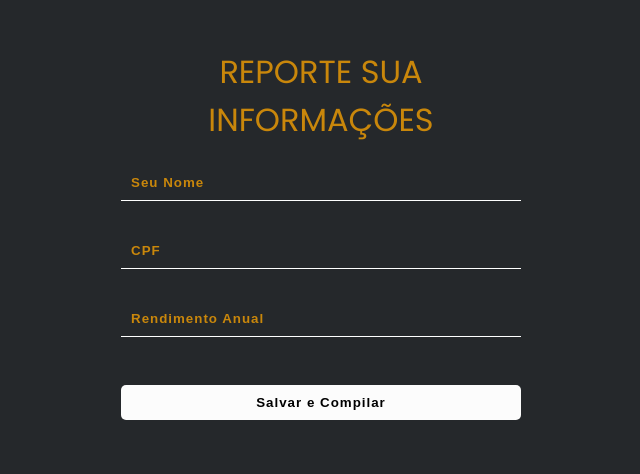
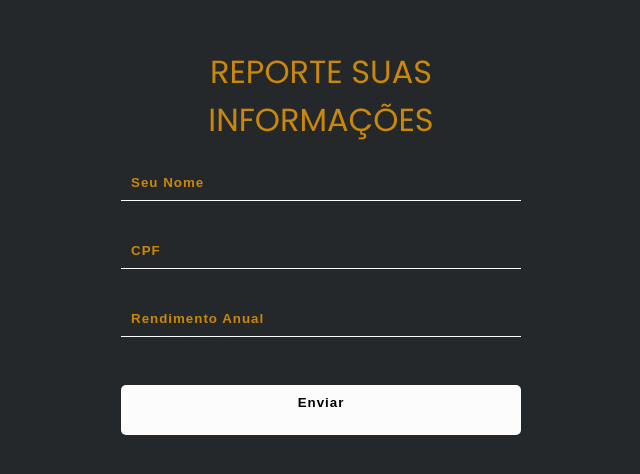
Before and after one commit to kenuykaio/QTS, a plain HTML site: page aula1303/index.html in a window 1280 px wide. Shown: the part 132-606 px from the top of the page, without its empty margins (319-959 px from the left). Drawn offline with Linux system fonts and the light colour scheme.

Commit message:
Update index.html

```diff
--- a/aula1303/index.html
+++ b/aula1303/index.html
@@ -16,12 +16,13 @@
 
         <form action="res.html" method="get">
 
-        <h1> REPORTE SUA INFORMAÇÕES </h1>
+        <h1> REPORTE SUAS INFORMAÇÕES </h1>
         <input type="text" required placeholder="Seu Nome" name="nome" id="nome" />
         <input type="number" required placeholder="CPF" name="CPF" id="CPF" />
         <input type="number" required placeholder="Rendimento Anual" name="rendimento" id="rendimento" />
 
-        <input  type="submit" required value="Salvar e Compilar">
+        <input  type="submit" required value="Enviar
+                                              ">
 
         </form>
     </main>
```
